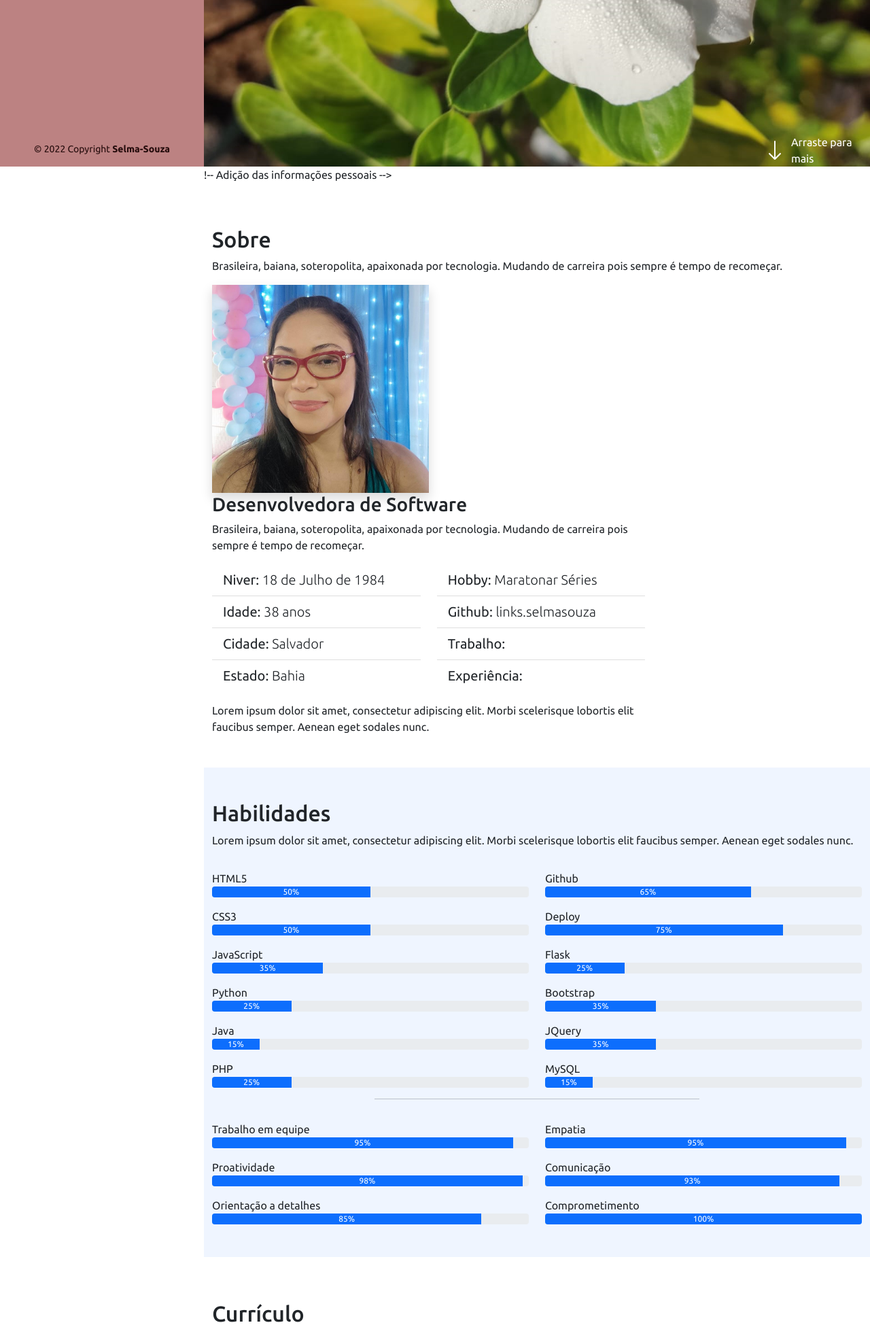
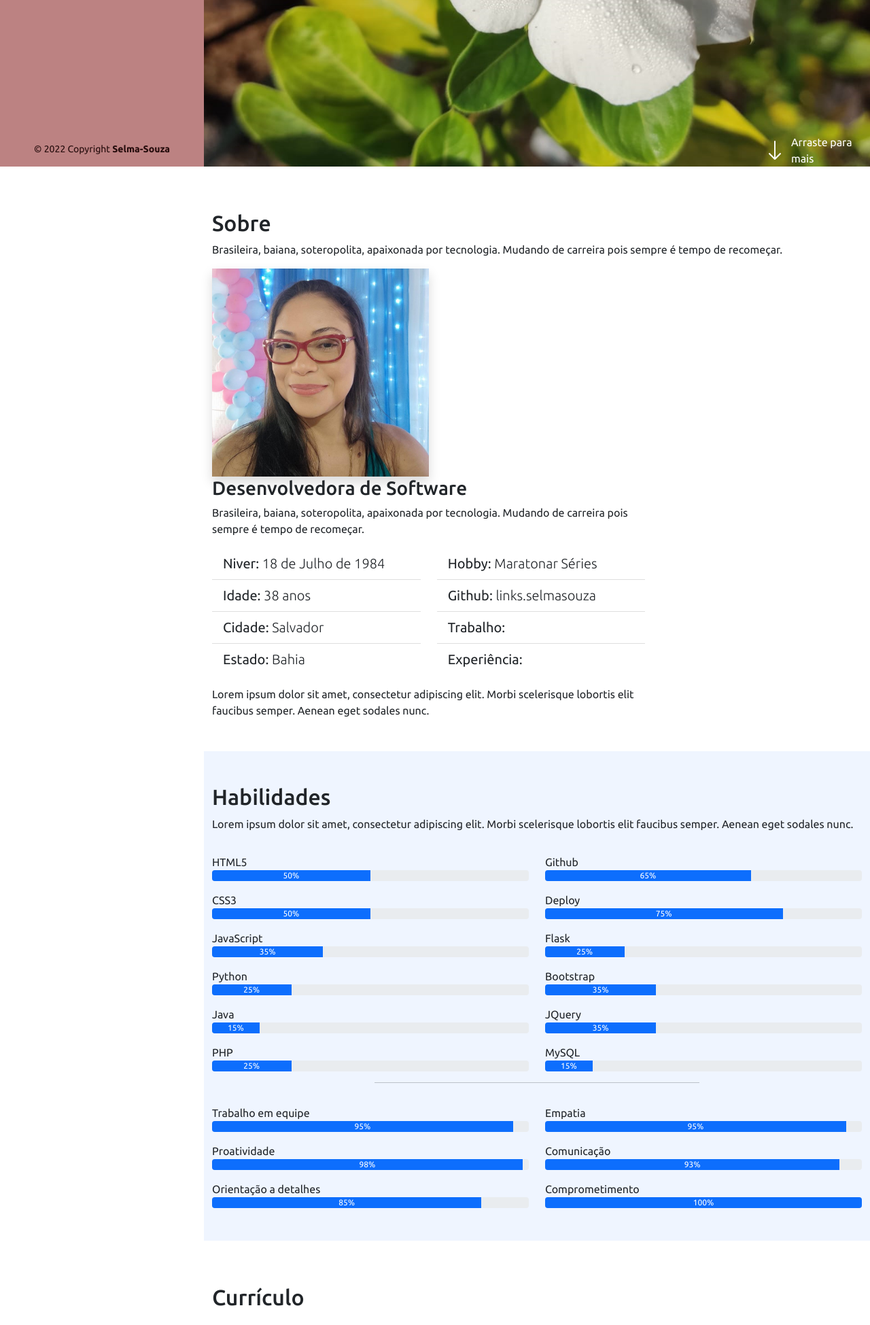
Before and after one commit to Selma-Souza/Portfolio_Final, a Flask app: page / in a window 1280 px wide. Shown: the part 555-2504 px from the top of the page at 68% size. Run offline with Flask 2, Linux system fonts and the light colour scheme; some libraries are stand-ins or nearby versions.

Commit message:
Update index.html

```diff
--- a/templates/index.html
+++ b/templates/index.html
@@ -82,7 +82,7 @@
 
         </section>
 
-        !-- Adição das informações pessoais -->
+        <!-- Adição das informações pessoais -->
         <section class="container mt-5" id="sobre">
             <div class="row w-100">
                 <div class="col-md-12" data-anime="down">
```
